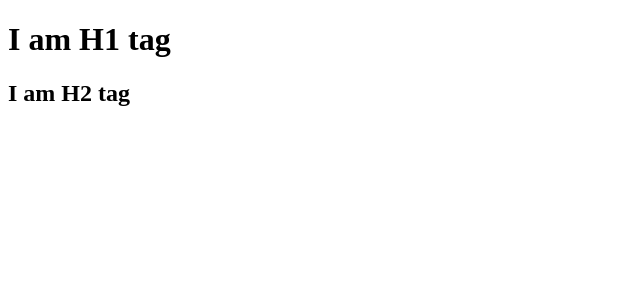
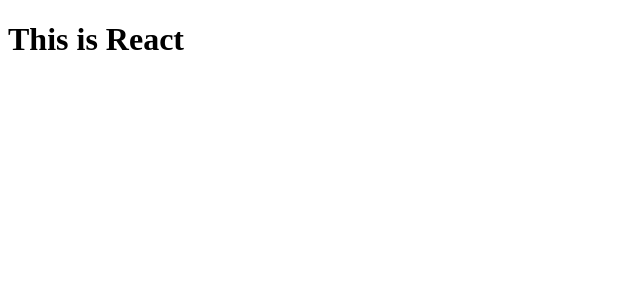
Before and after one commit to sadankumar/react-basic, a React (Vite) app: page / in a window 1280 px wide. Shown: the top 300 px of the page, without its empty margins (0-640 px from the left). Built offline with nearby package versions, Linux system fonts and the light colour scheme.

Commit message:
import react and use

```diff
--- a/App.js
+++ b/App.js
@@ -1,18 +1,13 @@
  import React from "react";
  import ReactDOM from "react-dom/client";
 
- //const heading = React.createElement("h1", {id:"heading"}, "Hello World React");
+//React Element is React.createElement "Object" not html element => Then render converts to the HTML element
 
- //nested element thorugh React.
- const parent = React.createElement("div", {id:"parent"},[
- React.createElement("h1", {id:"child"}, "I am H1 tag"),
- React.createElement("h2", {}, "I am H2 tag")
-]);
+const heading  = React.createElement(
+    "h1",
+    {},
+    "This is React"
+);
 
-
- console.log(parent);
-    setInterval(function() {
-        const root = ReactDOM.createRoot(document.getElementById("root"));
-        root.render(parent);
-
-    }, 500);
+const root = ReactDOM.createRoot(document.getElementById("root"));
+root.render(heading);
```
